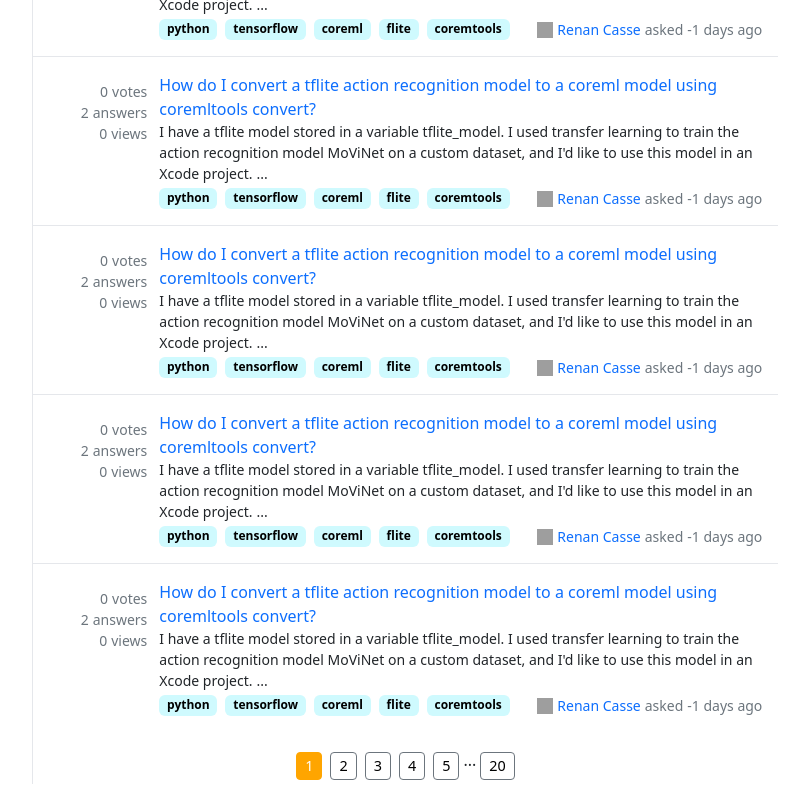
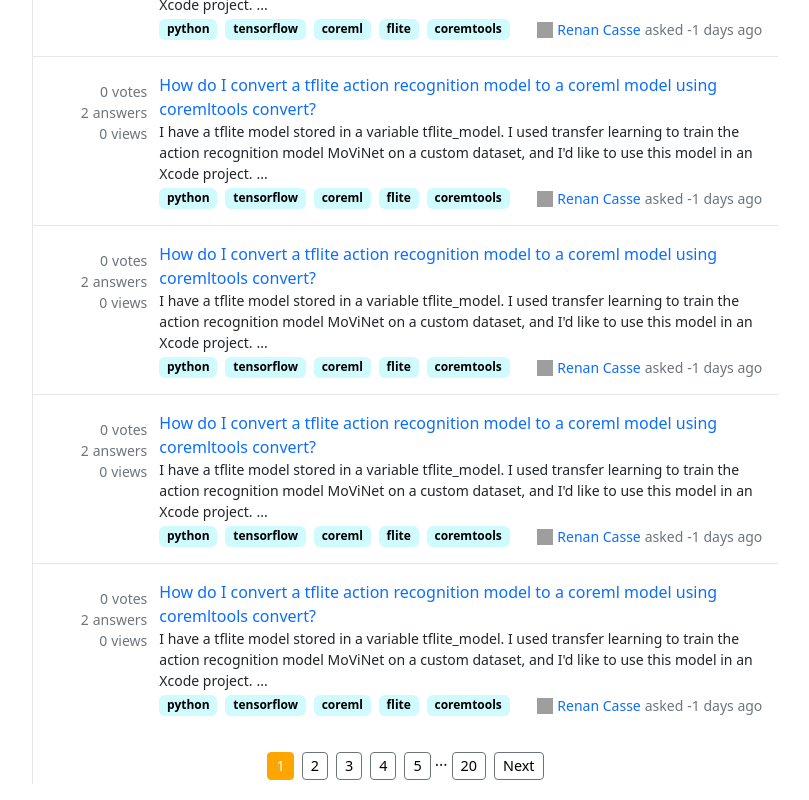
Before and after one commit to mogorovskiy/heap-overflow, a React (Create React App) app in the folder frontend/: page /questions in a window 1280 px wide. Shown: the part 316-1116 px from the top of the page, without its empty margins (235-1044 px from the left). Built offline with nearby package versions, Linux system fonts and the light colour scheme; grey boxes are pictures that could not be loaded.

Commit message:
finished pages navigation

```diff
--- a/frontend/package.json
+++ b/frontend/package.json
@@ -10,6 +10,7 @@
     "@types/node": "^16.18.96",
     "@types/react": "^18.2.79",
     "@types/react-dom": "^18.2.25",
+    "axios": "^1.6.7",
     "react": "^18.2.0",
     "react-dom": "^18.2.0",
     "react-router-dom": "^6.22.0",
@@ -42,6 +43,7 @@
     ]
   },
   "devDependencies": {
-    "tailwindcss": "^3.4.3"
+    "tailwindcss": "^3.4.3",
+    "postcss": "^8.4.33"
   }
 }
--- a/frontend/src/components/pagination/Pagination.tsx
+++ b/frontend/src/components/pagination/Pagination.tsx
@@ -12,28 +12,56 @@
     const MAX_CONSECUTIVE_BUTTONS = 5;
 
     const currentPageNormalized = currentPage;
+
+    const createPageNumbers = () => {
         const pageButtons: number[] = [];
-
+        const half = Math.floor(MAX_CONSECUTIVE_BUTTONS / 2);
         if (currentPageNormalized < MAX_CONSECUTIVE_BUTTONS) {
             pageButtons.push(...createNumberList(START_PAGE, MAX_CONSECUTIVE_BUTTONS));
+            pageButtons.push(pagesAmount);
+        } else if (currentPageNormalized > pagesAmount - MAX_CONSECUTIVE_BUTTONS + 1) {
+            pageButtons.push(START_PAGE);
+            pageButtons.push(...createNumberList(pagesAmount - MAX_CONSECUTIVE_BUTTONS + 1, pagesAmount));
         } else {
             pageButtons.push(START_PAGE);
+            pageButtons.push(...createNumberList(currentPageNormalized - half, currentPageNormalized + half));
+            pageButtons.push(pagesAmount);
+        }
+        return pageButtons;
+    };
 
-        const half = Math.floor(MAX_CONSECUTIVE_BUTTONS / 2);
-        pageButtons.push(...createNumberList(currentPageNormalized - half, currentPageNormalized + half));
-    }
-    pageButtons.push(pagesAmount);
+    const pageButtons: number[] = createPageNumbers();
 
+    const isGap = (pageButtons: number[], i: number) => {
+        return i > 0 && pageButtons[i] - pageButtons[i - 1] > 1;
+    };
+
+    const createButtons = () => {
         const buttons = [];
         let keyCounter = 0;
+
+        if (currentPageNormalized != START_PAGE) {
+            const prevPageNumber = currentPageNormalized - 1;
+            buttons.push(<PaginationButton key={keyCounter++} pageNumber={prevPageNumber} currentPage={currentPageNormalized}
+                                           onClickCallback={() => onClickCallback(prevPageNumber)} name="Prev" />);
+        }
         for (let i = 0; i < pageButtons.length; i++) {
-        if (i > 0 && pageButtons[i] - pageButtons[i - 1] > 1) {
+            if (isGap(pageButtons, i)) {
                 buttons.push(<span key={keyCounter++}>...</span>);
             }
             buttons.push(<PaginationButton key={keyCounter++} pageNumber={pageButtons[i]} currentPage={currentPageNormalized}
                                            onClickCallback={() => onClickCallback(pageButtons[i])} />);
         }
+        if (currentPageNormalized != pagesAmount) {
+            const nextPageNumber = currentPageNormalized + 1;
+            buttons.push(<PaginationButton key={keyCounter++} pageNumber={nextPageNumber} currentPage={currentPageNormalized}
+                                           onClickCallback={() => onClickCallback(nextPageNumber)} name="Next" />);
+        }
+
+        return buttons;
+    };
+
     return (<div className="flex flex-row flex-wrap justify-content-center">
-        {buttons}
+        {createButtons()}
     </div>);
 }
--- a/frontend/src/components/pagination/PaginationButton.tsx
+++ b/frontend/src/components/pagination/PaginationButton.tsx
@@ -2,9 +2,10 @@
     pageNumber: number;
     currentPage: number;
     onClickCallback: any;
+    name?: string;
 }
 
-export default function PaginationButton({pageNumber, currentPage, onClickCallback}: PaginationButtonProps) {
+export default function PaginationButton({pageNumber, currentPage, onClickCallback, name}: PaginationButtonProps) {
     const everyButtonStyle = {fontSize: "0.9rem", borderRadius: "4px", padding: "2px 8px"};
     const buttonStyle = {...everyButtonStyle, color:"black"};
     const currentPageButtonStyle = {...everyButtonStyle, background: "orange", borderColor: "orange", color:"white"};
@@ -14,6 +15,6 @@
                     style={pageNumber === currentPage
                         ? currentPageButtonStyle
                         : buttonStyle}>
-        {pageNumber}
+        {name ? name : pageNumber}
     </button>);
 }
```
Also changed, not shown: 1 other file (tests, documents, lock files or other folders). Lines whose indentation alone changed are shown as unchanged.
